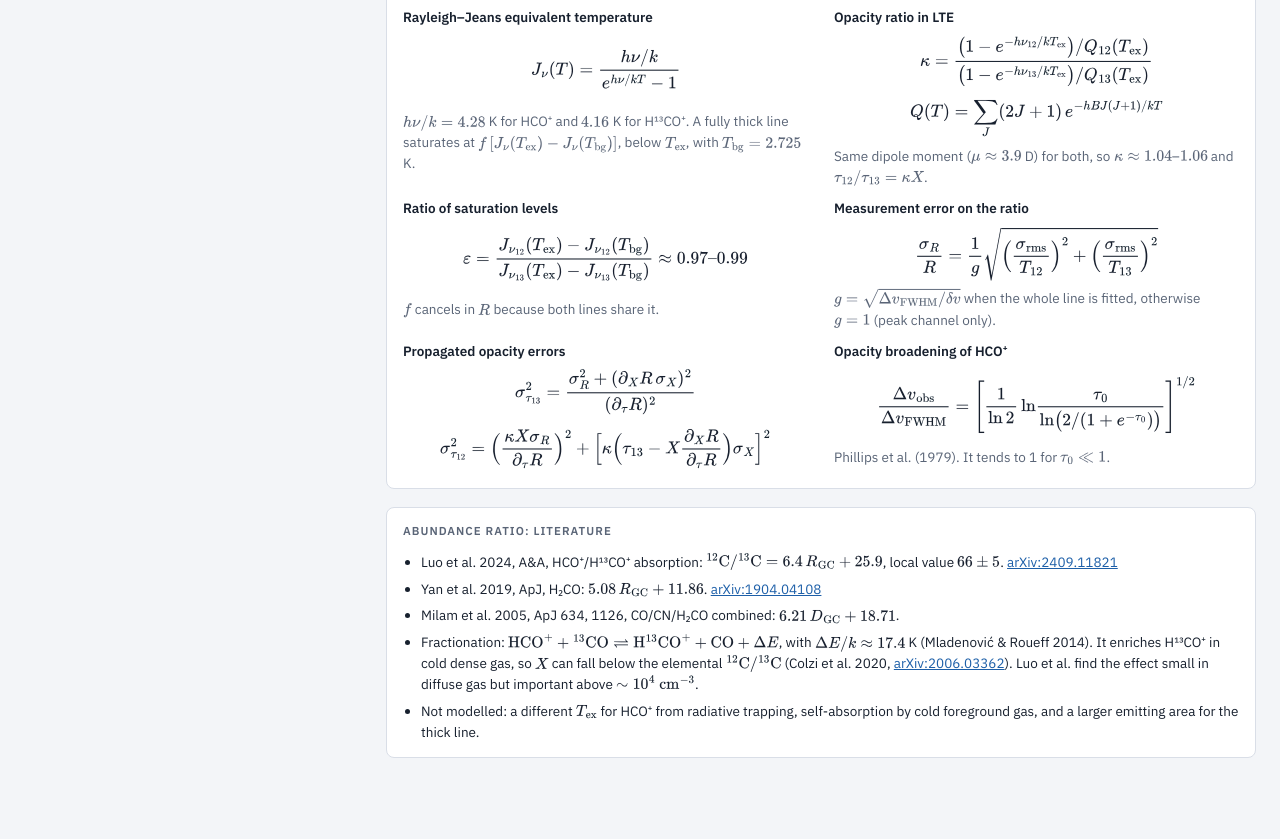
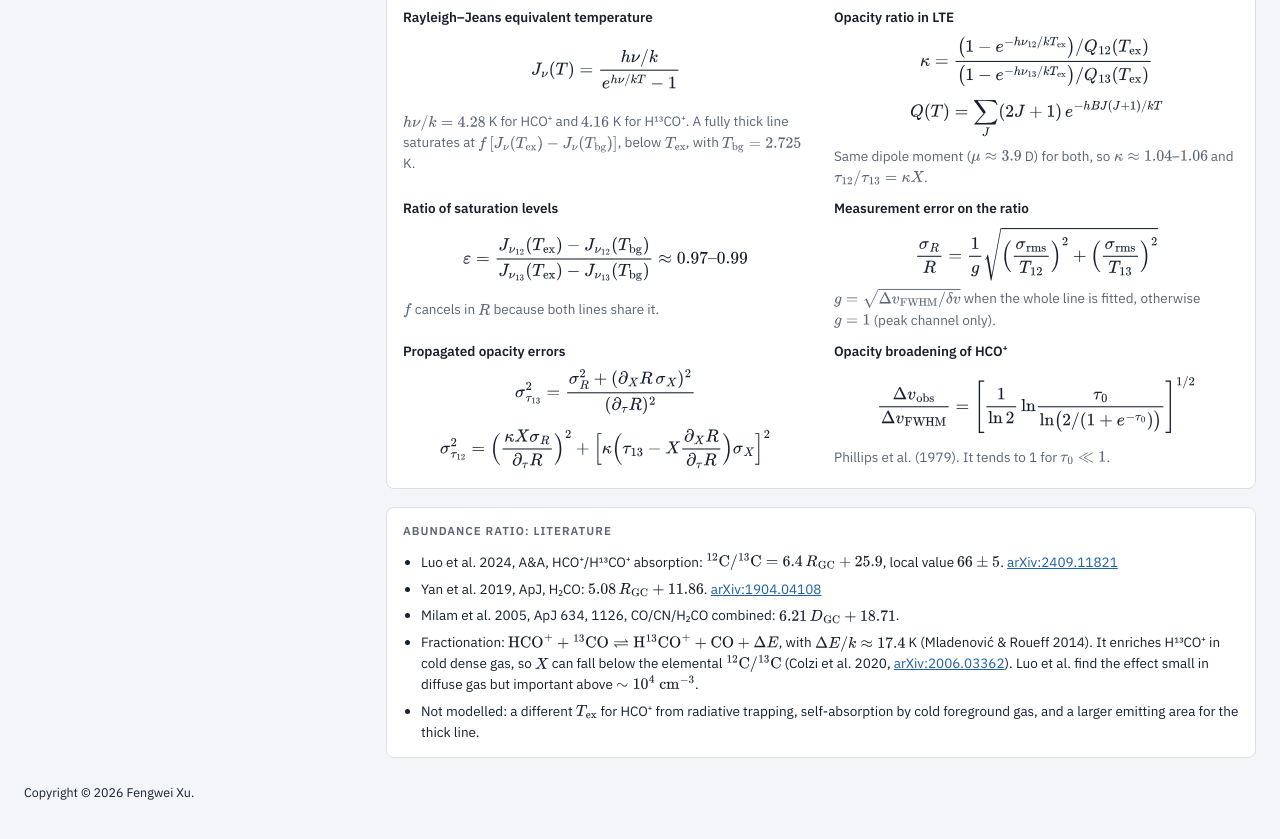
Before and after one commit to XFengwei/hcop_tau, a plain HTML site: page index.html in a window 1280 px wide. Shown: the part 2446-3285 px from the top of the page. Before the commit the page ends 3260 px from the top, so only its background shows below. Drawn offline with nearby package versions, Linux system fonts and the light colour scheme.

Commit message:
Document opacity model and add copyright notice

```diff
--- a/index.html
+++ b/index.html
@@ -287,6 +287,7 @@ window.MathJax = {
     </ul>
   </section>
 </main>
+<footer><small>Copyright &copy; 2026 Fengwei Xu.</small></footer>
 </div>
 
 <script>
```
Also changed, not shown: 1 other file.
